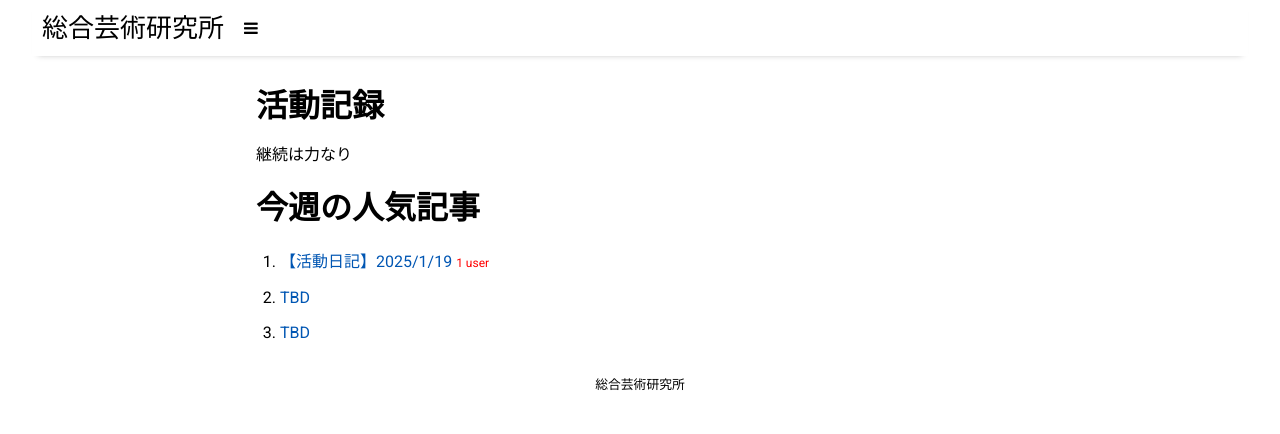
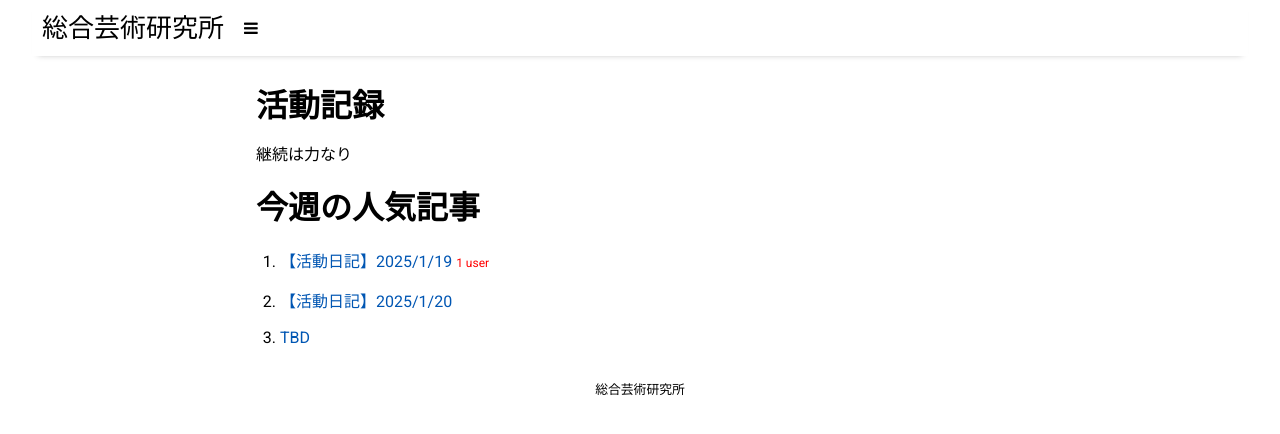
Before and after one commit to gj1002509/zakisikoku, a Jekyll site: the page built from _posts/2024-09-22-active.md, in a window 1280 px wide. Shown: the top 434 px of the page. Built offline with Jekyll 4.4.1, drawn with Linux system fonts in a browser that asks for light colours; nearby versions of some CDN libraries.

Commit message:
Update 2024-09-22-active.md

```diff
--- a/_posts/2024-09-22-active.md
+++ b/_posts/2024-09-22-active.md
@@ -49,7 +49,7 @@ categories: active
             <span class="user-info">1 user</span>
         </li>
         <li>
-            <a href="{{ site.baseurl }}/illustration">TBD</a>
+            <a href="{{ site.baseurl }}/2025-1-20-daily">【活動日記】2025/1/20 </a>
         </li>
         <li>
             <a href="リンク3のURL"> TBD</a>
```
